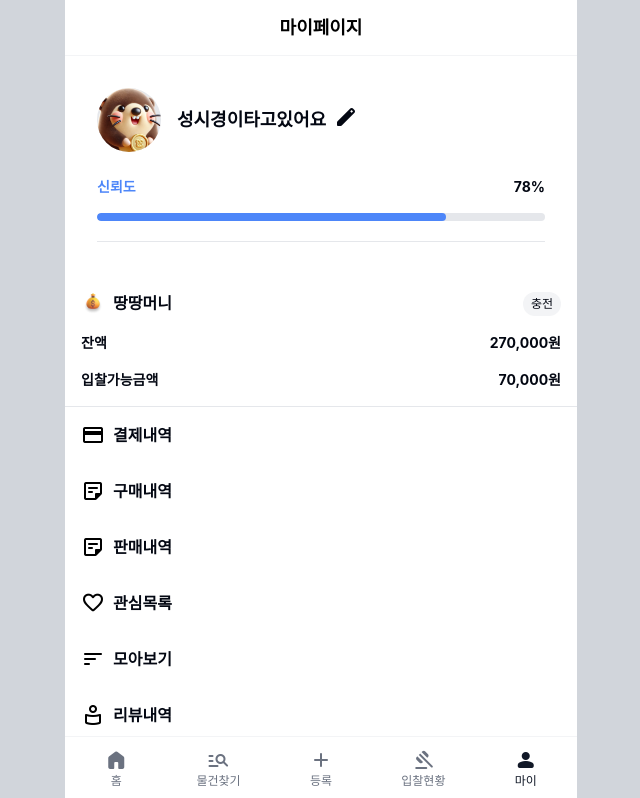
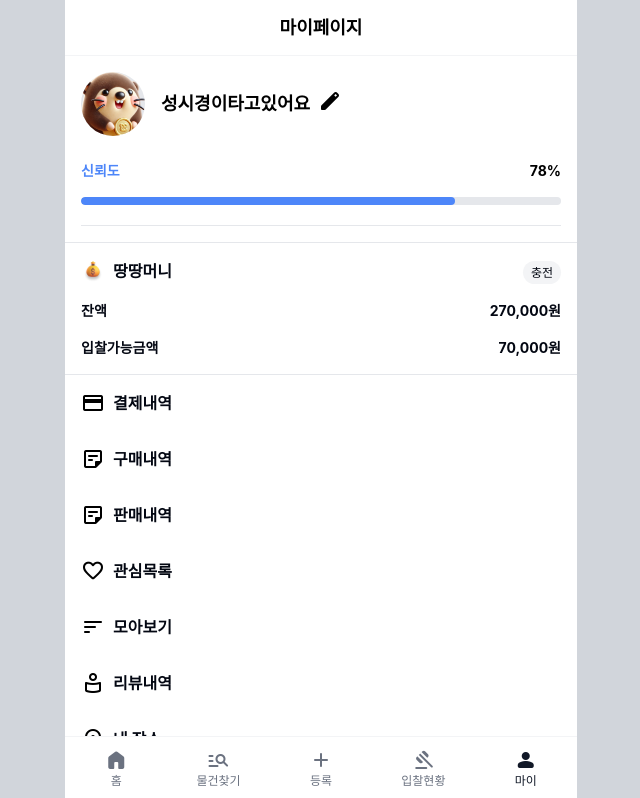
Before and after one commit to wndgur2/ddang, a React (Vite) app: page /mypage in a window 1280 px wide. Shown: the top 798 px of the page, without its empty margins (319-959 px from the left). Built offline with nearby package versions, Linux system fonts and the light colour scheme.

Commit message:
feat: menu data 따로 뺌

```diff
--- /dev/null
+++ b/src/features/user/data/menus.js
@@ -0,0 +1,23 @@
+export default [
+  [
+    { to: 'payment-history', icon: 'credit_card', title: '결제내역' },
+    { to: 'purchase-history', icon: 'sticky_note_2', title: '구매내역' },
+    { to: 'sales-history', icon: 'sticky_note_2', title: '판매내역' },
+    { to: 'favorites', icon: 'favorite', title: '관심목록' },
+    { to: 'gathered-items', icon: 'sort', title: '모아보기' },
+    { to: 'review-history', icon: 'for_you', title: '리뷰내역' },
+    { to: 'my-locations', icon: 'location_on', title: '내 장소' },
+  ],
+  [
+    { to: 'notices', icon: 'event_note', title: '공지사항' },
+    { to: 'customer-service', icon: 'support_agent', title: '고객센터' },
+  ],
+  [
+    {
+      to: 'terms-and-policies',
+      icon: 'sticky_note_2',
+      title: '약관 및 정책',
+    },
+    { to: 'app-settings', icon: 'settings', title: '앱 설정' },
+  ],
+]
--- a/src/features/user/pages/MyPage.jsx
+++ b/src/features/user/pages/MyPage.jsx
@@ -4,71 +4,46 @@ import usePageName from '@/hooks/usePageName'
 import profileImage from '@/assets/profileImage.png'
 import Profile from '../components/Profile'
 import moneyBag2 from '@/assets/moneyBag2.png'
+import menus from '../data/menus'
 
 function MyPage() {
   usePageName('마이페이지')
 
-  const menus = [
-    [
-      { to: 'payment-history', icon: 'credit_card', title: '결제내역' },
-      { to: 'purchase-history', icon: 'sticky_note_2', title: '구매내역' },
-      { to: 'sales-history', icon: 'sticky_note_2', title: '판매내역' },
-      { to: 'favorites', icon: 'favorite', title: '관심목록' },
-      { to: 'gathered-items', icon: 'sort', title: '모아보기' },
-      { to: 'review-history', icon: 'for_you', title: '리뷰내역' },
-      { to: 'my-locations', icon: 'location_on', title: '내 장소' },
-    ],
-    [
-      { to: 'notices', icon: 'event_note', title: '공지사항' },
-      { to: 'customer-service', icon: 'support_agent', title: '고객센터' },
-    ],
-    [
-      {
-        to: 'terms-and-policies',
-        icon: 'sticky_note_2',
-        title: '약관 및 정책',
-      },
-      { to: 'app-settings', icon: 'settings', title: '앱 설정' },
-    ],
-  ]
-
   return (
     <div className='mb-16'>
       {/* 프로필 섹션 */}
-      <section className='p-4 bg-white font-[Inter] text-[16px] text-gray-950 font-bold'>
       <Profile
         profileSrc={profileImage}
         name='성시경이타고있어요'
         trustScore={78}
       />
-      </section>
+      <hr className='border-gray-200' />
 
       {/* 땅땅머니 섹션 */}
       <section className='p-4 bg-white border-b border-gray-200 mt-0'>
         <div className='flex items-center justify-between'>
           <div className='flex items-center space-x-2'>
             <img src={moneyBag2} alt='moneyBag2' className='w-6 h-6' />
-            <span className='text-lg font-[Inter] font-bold text-[16px] text-gray-950'>
+            <span className='text-lg  font-bold text-[16px] text-gray-950'>
               땅땅머니
             </span>
           </div>
           <div>
-            <Link to='/charge'>
-              <button
+            <Link
+              to='charge'
               className='bg-gray-100 text-gray-950 text-xs px-2 py-1 rounded-full'
               style={{ cursor: 'pointer' }}
             >
               충전
-              </button>
             </Link>
           </div>
         </div>
         <div className='mt-2'>
-          <div className='flex justify-between font-[Inter] font-bold text-[14px] text-gray-950 mt-4'>
+          <div className='flex justify-between  font-bold text-[14px] text-gray-950 mt-4'>
             <span>잔액</span>
             <span>270,000원</span>
           </div>
-          <div className='flex justify-between font-[Inter] font-bold text-[14px] text-gray-950 mt-4'>
+          <div className='flex justify-between  font-bold text-[14px] text-gray-950 mt-4'>
             <span>입찰가능금액</span>
             <span>70,000원</span>
           </div>
```
Lines whose indentation alone changed are shown as unchanged.
